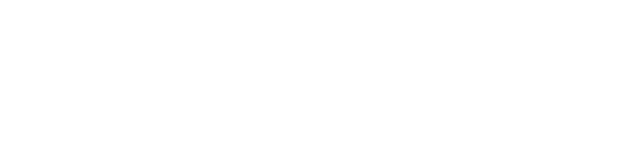
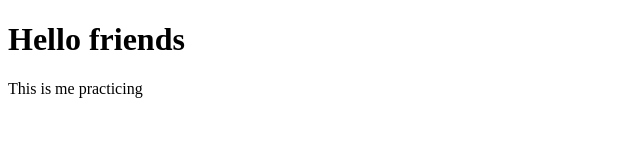
Before and after one commit to lanavuleta/test-repo, a plain HTML site: page index.html in a window 1280 px wide. Shown: the whole page, without its empty margins (0-640 px from the left). Drawn offline with Linux system fonts and the light colour scheme.

Commit message:
Added content to index.html

```diff
--- a/index.html
+++ b/index.html
@@ -6,5 +6,8 @@
         <meta name="viewport" content="width=device-width, initial-scale=1.0" />
         <title>Document</title>
     </head>
-    <body></body>
+    <body>
+        <h1>Hello friends</h1>
+        <p>This is me practicing</p>
+    </body>
 </html>
```
